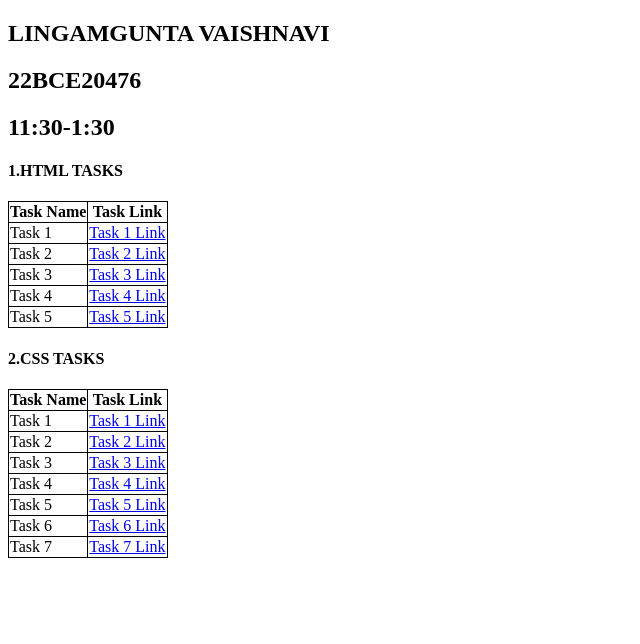
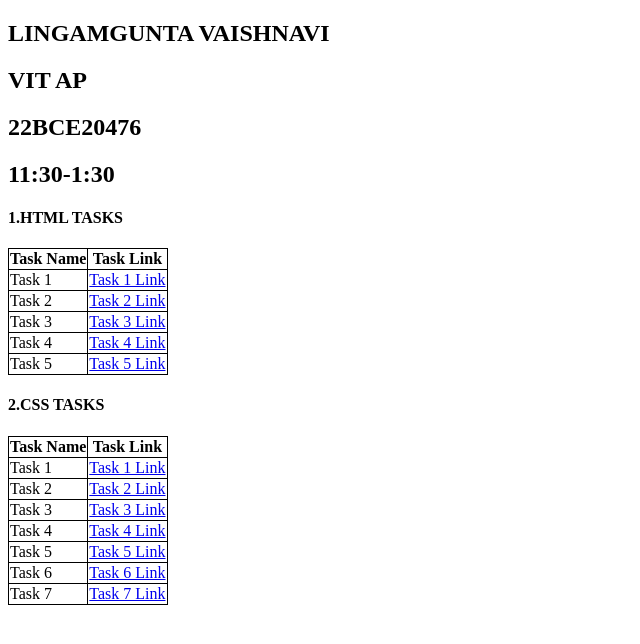
Before and after one commit to vaishnavi0982/ethnus-tasks, a plain HTML site: page index.html in a window 1280 px wide. Shown: the whole page, without its empty margins (0-640 px from the left). Drawn offline with Linux system fonts and the light colour scheme.

Commit message:
branch-added

```diff
--- a/index.html
+++ b/index.html
@@ -13,6 +13,7 @@
 </style>
 <body>
 <h2>LINGAMGUNTA VAISHNAVI </h2>
+<h2>VIT AP</h2>
 <h2>22BCE20476</h2>
 <h2>11:30-1:30</h2>
 
```
